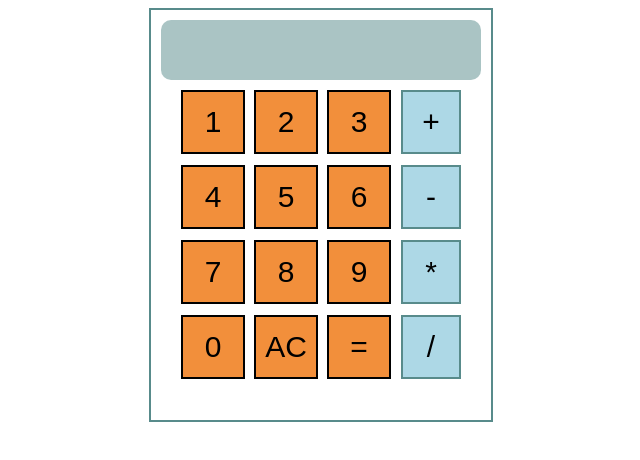
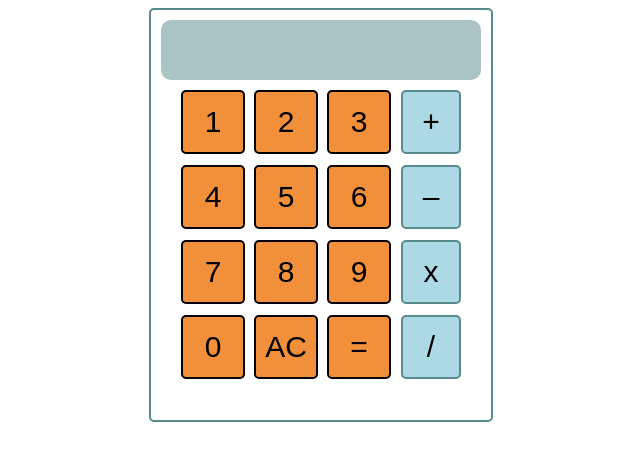
Before and after one commit to lukic-00/Calculator-js, a plain HTML site: page index.html in a window 1280 px wide. Shown: the full height of the page, 319-959 px from the left. Drawn offline with Linux system fonts and the light colour scheme.

Commit message:
styled a bit

```diff
--- a/index.html
+++ b/index.html
@@ -29,8 +29,8 @@
             </div>
             <div class="operators">
                 <div class="addButton opeBtn">+</div>
-                <div class="subButton opeBtn">-</div>
-                <div class="multiButton opeBtn">*</div>
+                <div class="subButton opeBtn">–</div>
+                <div class="multiButton opeBtn">x</div>
                 <div class="divideButton opeBtn">/</div>
 
             </div>
--- a/style.css
+++ b/style.css
@@ -13,6 +13,7 @@ body {
     width: 320px;
     height: 390px;
     padding: 10px;
+    border-radius: 5px;
 }
 
 .display {
@@ -67,6 +68,8 @@ body {
     width: 60px;
     border: 2px solid #588B8B;
     cursor: pointer;
+    border-radius: 5px;
+
 }
 
 .operators {
@@ -87,4 +90,5 @@ body {
     display: flex;
     justify-content: center;
     align-items: center;
+    border-radius: 5px;
 }
```
